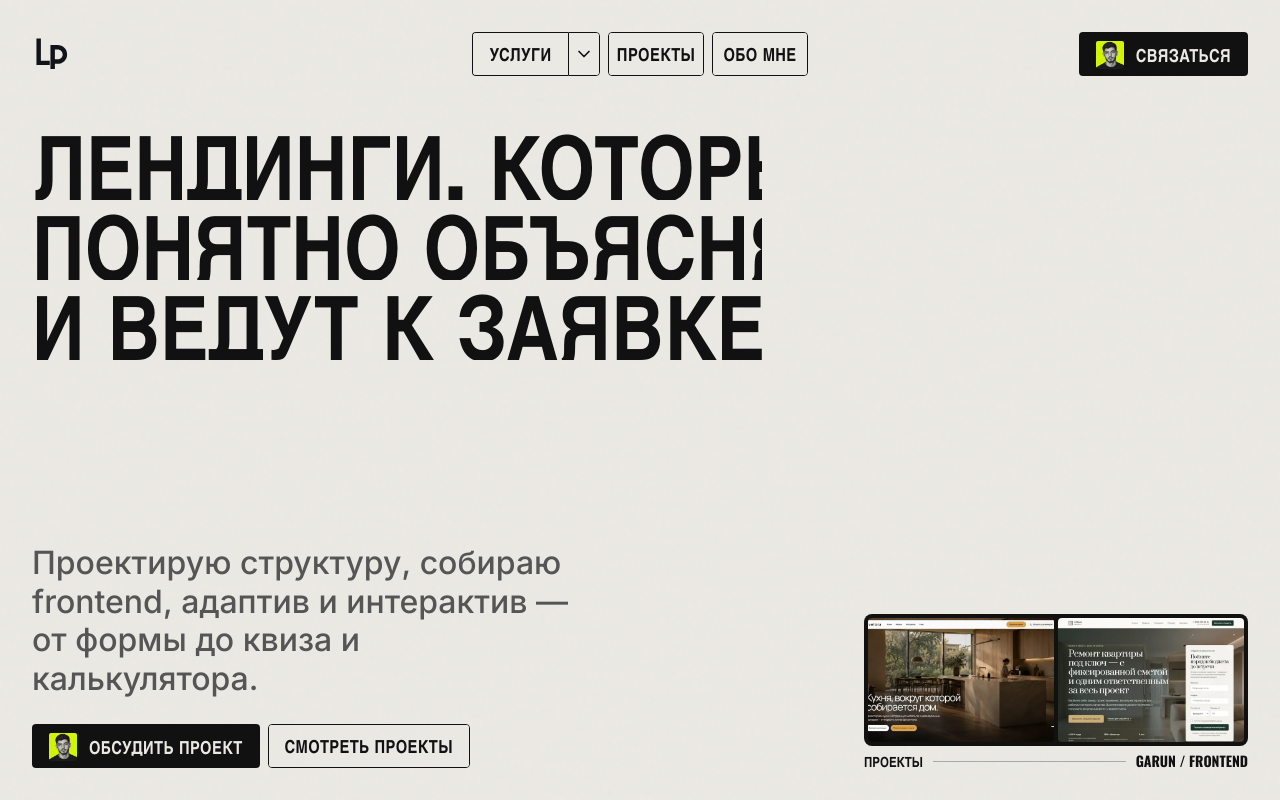
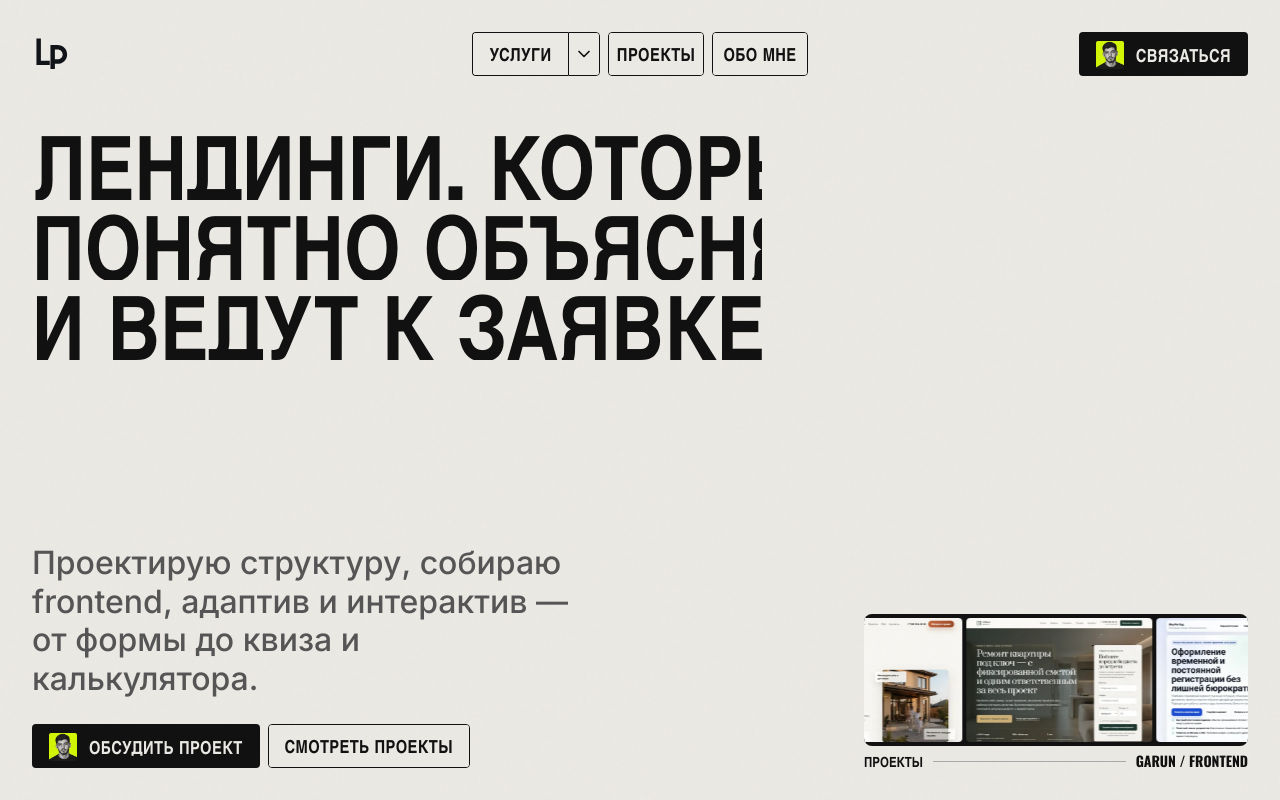
Before and after one commit to Garun-mp4/garun-web, a React (Vite) app: page / in a window 1280 px wide. Shown: the top 800 px of the page. Built offline with nearby package versions, Linux system fonts and the light colour scheme.

Commit message:
feat: add hero case marquee

```diff
--- a/src/sections/Hero/Hero.tsx
+++ b/src/sections/Hero/Hero.tsx
@@ -1,9 +1,27 @@
 import React from 'react';
 import { LayerButton } from '../../components/ui/LayerButton.js';
+import { projects } from '../../data/projects.js';
 
 const words = 'Проектирую структуру, собираю frontend, адаптив и интерактив — от формы до квиза и калькулятора.'.split(' ');
 
 export function Hero(): React.ReactElement {
+  const previewFrameRef = React.useRef<HTMLDivElement>(null);
+
+  React.useEffect(() => {
+    const frame = previewFrameRef.current;
+    if (!frame) return undefined;
+
+    const syncShotWidth = (): void => {
+      frame.style.setProperty('--hero-shot-width', `${Math.max(1, (frame.clientWidth - 12) / 2)}px`);
+    };
+    syncShotWidth();
+    const observer = typeof ResizeObserver !== 'undefined' ? new ResizeObserver(syncShotWidth) : null;
+    observer?.observe(frame);
+    return () => observer?.disconnect();
+  }, []);
+
+  const previewProjects = [...projects, ...projects];
+
   return <section className="hero" id="top" aria-labelledby="hero-title">
     <div className="hero__grid">
       <h1 className="hero__title" id="hero-title">
@@ -23,9 +41,16 @@ export function Hero(): React.ReactElement {
       </div>
 
       <a className="hero-preview" href="#projects" aria-label="Перейти к проектам">
-        <div className="hero-preview__frame">
-          <div className="hero-preview__shot"><img src="/images/cases/velora.webp" srcSet="/images/cases/velora-700.webp 700w, /images/cases/velora.webp 1400w" sizes="(max-width: 809px) 41vw, 320px" width="1400" height="795" alt="Превью проекта VELORA" decoding="async" /></div>
-          <div className="hero-preview__shot"><img src="/images/cases/forma-remonta.webp" srcSet="/images/cases/forma-remonta-700.webp 700w, /images/cases/forma-remonta.webp 1400w" sizes="(max-width: 809px) 41vw, 320px" width="1400" height="795" alt="Превью проекта Forma ремонта" decoding="async" /></div>
+        <div className="hero-preview__frame" ref={previewFrameRef}>
+          <div className="hero-preview__track">
+            {previewProjects.map((project, index) => {
+              const duplicate = index >= projects.length;
+              const responsiveImage = project.image.replace('.webp', '-700.webp');
+              return <div className="hero-preview__shot" aria-hidden={duplicate || undefined} key={`${project.id}-${duplicate ? 'copy' : 'base'}`}>
+                <img src={project.image} srcSet={`${responsiveImage} 700w, ${project.image} 1400w`} sizes="(max-width: 809px) 32vw, 17vw" width="1400" height="795" alt={duplicate ? '' : project.alt} loading={index < 3 ? 'eager' : 'lazy'} decoding="async" />
+              </div>;
+            })}
+          </div>
         </div>
         <div className="hero-preview__caption"><span>ПРОЕКТЫ</span><i></i><span>GARUN / FRONTEND</span></div>
       </a>
--- a/src/styles/global.css
+++ b/src/styles/global.css
@@ -155,9 +155,13 @@ button, a { -webkit-tap-highlight-color: transparent; }
 @keyframes hero-action { to { opacity: 1; transform: translateY(0); } }
 .hero-preview { grid-column: 3; align-self: end; width: 100%; max-width: 640px; justify-self: end; color: inherit; text-decoration: none; opacity: .001; transform: translateY(40px); animation: hero-preview-in .5s .8s var(--ease) forwards; }
 @keyframes hero-preview-in { to { opacity: 1; transform: translateY(0); } }
-.hero-preview__frame { display: grid; grid-template-columns: 1fr 1fr; gap: 4px; padding: 4px; background: var(--c-black); border-radius: 8px; overflow: hidden; }
-.hero-preview__shot { min-width: 0; aspect-ratio: 1.5; border-radius: 4px; overflow: hidden; background: #222; }
+.hero-preview__frame { --hero-shot-width: clamp(106px, 15vw, 210px); padding: 4px; background: var(--c-black); border-radius: 8px; overflow: hidden; }
+.hero-preview__track { display: flex; width: max-content; transform: translate3d(0, 0, 0); animation: hero-preview-marquee 42s linear infinite; will-change: transform; }
+.hero-preview__shot { flex: 0 0 var(--hero-shot-width); width: var(--hero-shot-width); margin-right: 4px; aspect-ratio: 1.5; border-radius: 4px; overflow: hidden; background: #222; }
 .hero-preview__shot img { width: 100%; height: 100%; object-fit: cover; }
+@keyframes hero-preview-marquee { to { transform: translate3d(-50%, 0, 0); } }
+.hero-preview:hover .hero-preview__track,
+.hero-preview:focus-within .hero-preview__track { animation-play-state: paused; }
 .hero-preview__caption { display: grid; grid-template-columns: auto 1fr auto; gap: 10px; align-items: center; padding-top: 8px; font: 700 14px/1 var(--font-display); }
 .hero-preview__caption i { display: block; height: 1px; background: var(--c-muted); }
 
@@ -593,6 +597,7 @@ button, a { -webkit-tap-highlight-color: transparent; }
   html { scroll-behavior: auto; }
   *, *::before, *::after { animation-duration: .01ms !important; animation-iteration-count: 1 !important; transition-duration: .01ms !important; scroll-behavior: auto !important; }
   .hero-line > span, .hero-word, .hero__actions .layer-button, .hero-preview { opacity: 1 !important; transform: none !important; }
+  .hero-preview__track { animation: none !important; transform: none !important; }
   .about-trigger { height: auto; }
   .about-frame { position: relative; min-height: 100vh; height: auto; transform: none !important; border-radius: 8px !important; will-change: auto; }
   .service-block { position: relative; top: auto !important; }
```
Also changed, not shown: 1 other file (tests, documents, lock files or other folders).
